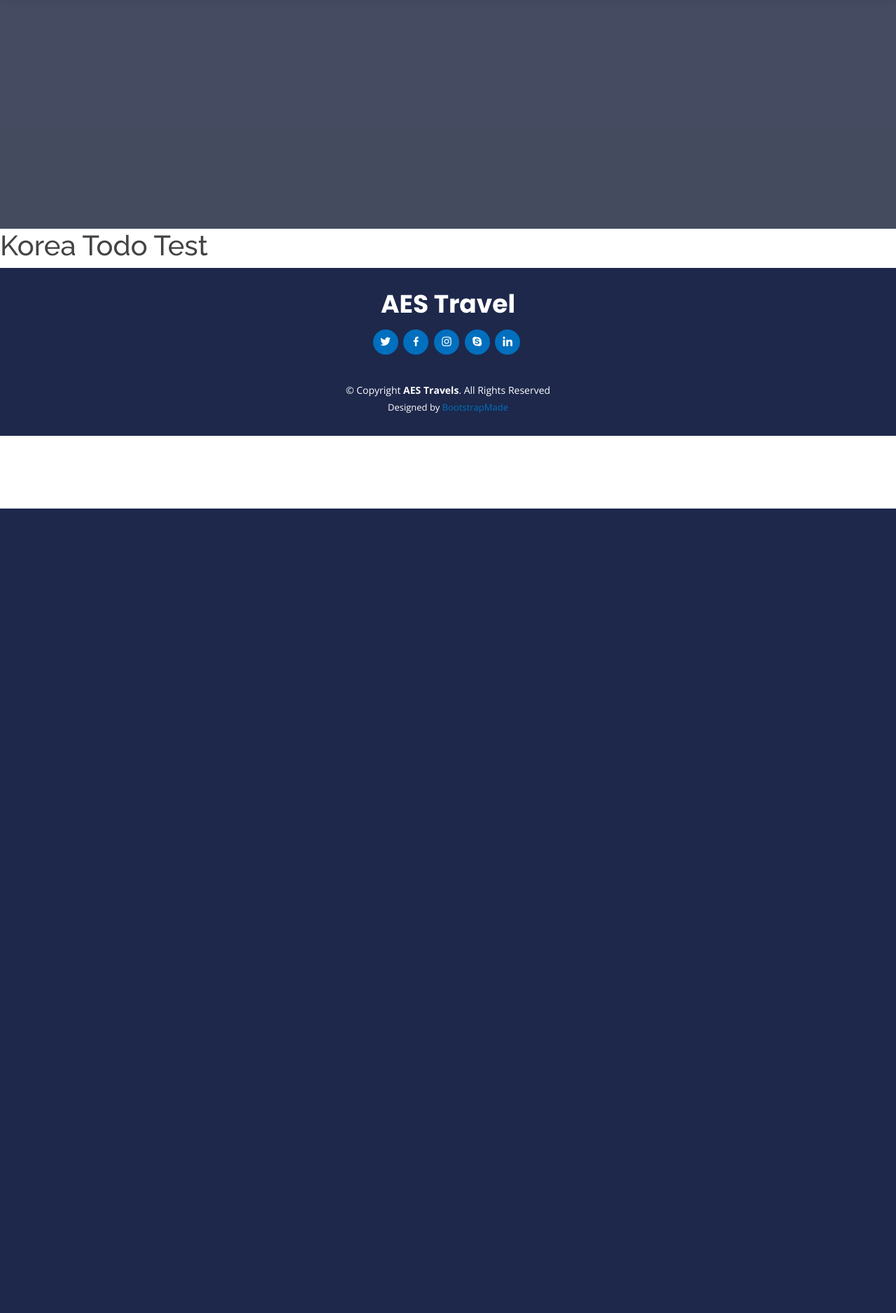
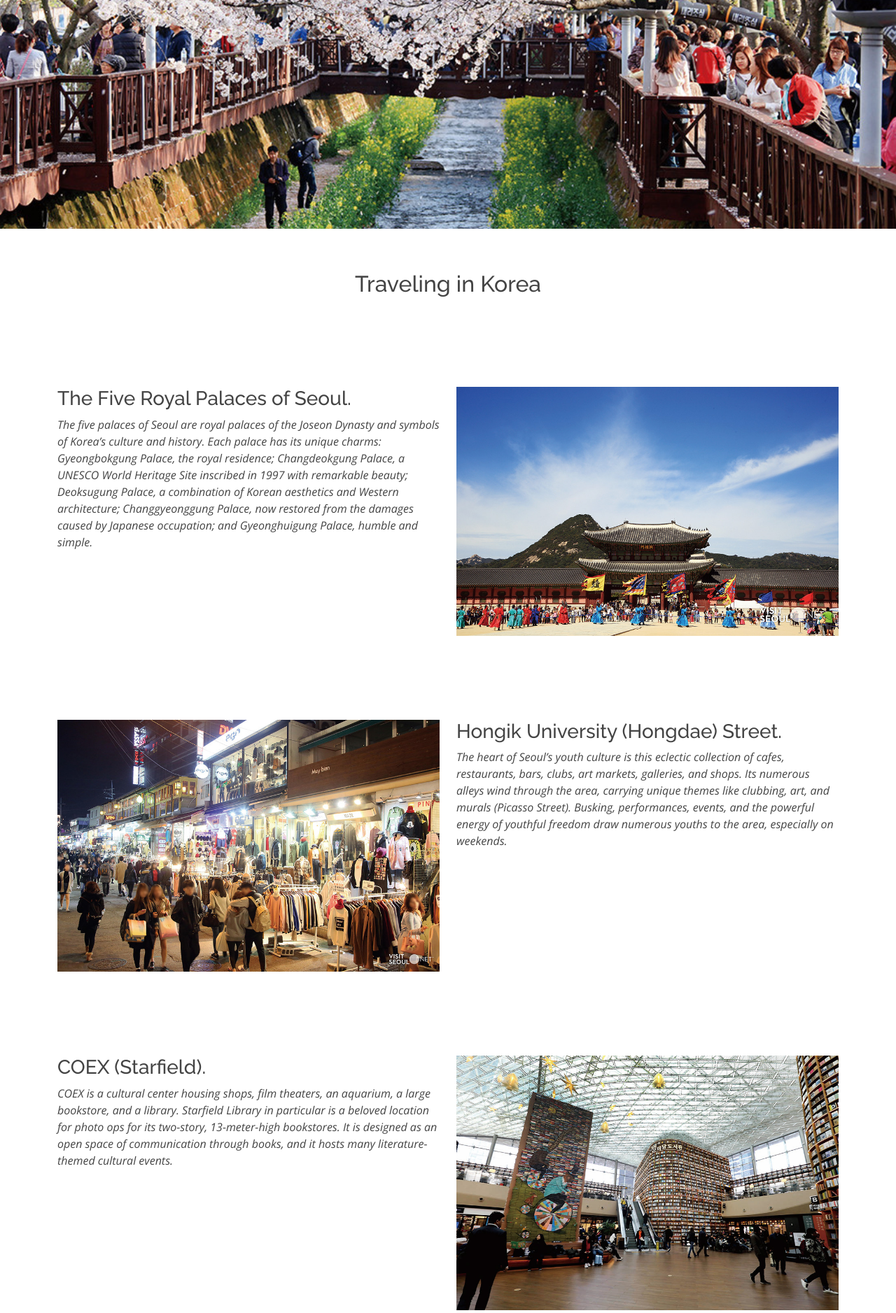
Before and after one commit to ErnestDecina/sdev2004-ca-website, a Flask app: page /ko/todo in a window 1280 px wide. Shown: the part 73-1950 px from the top of the page at 70% size. Before the commit the page ends 800 px from the top, so only its background shows below. Run offline with Flask 3, Linux system fonts and the light colour scheme; some libraries are stand-ins or nearby versions.

Commit message:
Web page no translations

```diff
--- a/sdev2004-ca-website/app/templates/countries/ko/todo.html
+++ b/sdev2004-ca-website/app/templates/countries/ko/todo.html
@@ -7,10 +7,126 @@ Author: Alex Tsang
 -->
 
 
+
 <!-- Korea Todo Body -->
-<section id="hero_2">
+<section id="hero_2" style="background-image: url({{url_for('static', filename='img/ko/todo/header.jpg')}}");>
 </section><!-- End Hero -->
 
 <main id="main">
-    <h1>Korea Todo Test</h1>
+
+    <section id="title" class="title">
+        <div class="container">
+
+          <div style="text-align:center">
+                <h2>Traveling in Korea</h2>
+          </div>
+
+        </div>
+    </section>
+
+
+    <section id="todo-spotone" class="todo-spotone">
+        <div class="container">
+
+          <div class="row">
+            <div class="col-lg-6 order-1 order-lg-2">
+                <img alt="" class="img-fluid" src="{{ url_for('static', filename='img/ko/todo/gyeongpoop.jpg') }}">
+            </div>
+            <div class="col-lg-6 pt-4 pt-lg-0 order-2 order-lg-1 content">
+              <h3>The Five Royal Palaces of Seoul.</h3>
+              <p class="fst-italic">
+                The five palaces of Seoul are royal palaces of the Joseon Dynasty and symbols of Korea’s culture and history. Each palace has its unique charms: Gyeongbokgung Palace, the royal residence; Changdeokgung Palace, a UNESCO World Heritage Site inscribed in 1997 with remarkable beauty; Deoksugung Palace, a combination of Korean aesthetics and Western architecture; Changgyeonggung Palace, now restored from the damages caused by Japanese occupation; and Gyeonghuigung Palace, humble and simple.
+              </p>
+            </div>
+          </div>
+    </section>
+
+
+  <section id="todo-spotone" class="todo-spotone">
+        <div class="container">
+
+          <div class="row">
+            <div class="col-lg-6">
+                <img alt="" class="img-fluid" src="{{ url_for('static', filename='img/ko/todo/hongdae.jpg') }}">
+            </div>
+            <div class="col-lg-6 pt-4 pt-lg-0 order-2 order-lg-1 content">
+              <h3>Hongik University (Hongdae) Street.</h3>
+              <p class="fst-italic">
+                The heart of Seoul’s youth culture is this eclectic collection of cafes, restaurants, bars, clubs, art markets, galleries, and shops. Its numerous alleys wind through the area, carrying unique themes like clubbing, art, and murals (Picasso Street). Busking, performances, events, and the powerful energy of youthful freedom draw numerous youths to the area, especially on weekends.
+              </p>
+            </div>
+          </div>
+    </section>
+
+    <section id="todo-spotthree" class="todo-spotthree">
+        <div class="container">
+
+          <div class="row">
+            <div class="col-lg-6 order-1 order-lg-2">
+                <img alt="" class="img-fluid" src="{{ url_for('static', filename='img/ko/todo/COEX.jpg') }}">
+            </div>
+            <div class="col-lg-6 pt-4 pt-lg-0 order-2 order-lg-1 content">
+              <h3>COEX (Starfield).</h3>
+              <p class="fst-italic">
+                COEX is a cultural center housing shops, film theaters, an aquarium, a large bookstore, and a library. Starfield Library in particular is a beloved location for photo ops for its two-story, 13-meter-high bookstores. It is designed as an open space of communication through books, and it hosts many literature-themed cultural events.
+              </p>
+            </div>
+          </div>
+    </section>
+
+    <section id="todo-spotfour" class="todo-spotfour">
+        <div class="container">
+
+          <div class="row">
+            <div class="col-lg-6">
+                <img alt="" class="img-fluid" src="{{ url_for('static', filename='img/ko/todo/seoulland.jpg') }}">
+            </div>
+            <div class="col-lg-6 pt-4 pt-lg-0 order-2 order-lg-1 content">
+              <h3>Seoul Land.</h3>
+              <p class="fst-italic">
+                Seoul Land has gained popularity as a land of adventures and dreams. Its attractions are organized by themes, such as the World Plaza, Tomorrow Land, Character Town, and Adventure Land. There are about 50 rides, all inspired by Korean animation characters. The amusement park runs a sled slope and a fishing spot in winter. At night, Seoul Land turns into Luna Park decorated with splendid lights.
+              </p>
+            </div>
+          </div>
+    </section>
+
+
+
+    <section id="todo-spotfour" class="todo-spotfour">
+        <div class="container">
+
+          <div class="row">
+            <div class="col-lg-6 order-1 order-lg-2">
+                <img alt="" class="img-fluid" src="{{ url_for('static', filename='img/ko/todo/seomjingang.jpg') }}">
+            </div>
+            <div class="col-lg-6 pt-4 pt-lg-0 order-2 order-lg-1 content">
+              <h3>Seomjingang Train Village in Gokseong</h3>
+              <p class="fst-italic">
+                Seomjingang Train Village is a train-themed park developed from the former Gokseong Station and the discontinued Jeolla Line. The village is home to Dreamland amusement park; the goblin-themed Yosul (Magic) Land; Chichippuppu Playground, where visitors can learn and experience railway history and culture; an animal farm; a VR zone; and a media art exhibition hall. Visitors can also ride the railbike or the steam locomotive.
+              </p>
+            </div>
+          </div>
+    </section>
+
+
+
+    <section class="recent-photos" id="recent-photos">
+        <div class="container">
+            <div class="section-title">
+                <h2>Looking for accommodation?</h2>
+                <p style="text-align: left;"></p>
+                <br>
+                <p>Check out South Korea's places to stay</p>
+                <div>
+                    <img alt="" class="img-fluid" src="url(/static/img/ko/home/1.jpg)">
+                </div>
+
+                <a class="btn-learn-more" href="/ko/booking">Book here</a>
+            </div>
+        </div>
+    </section>
+
+
+
+
 </main>
```
Also changed, not shown: sdev2004-ca-website/app/static/img/ko/todo/COEX.jpg (added), sdev2004-ca-website/app/static/img/ko/todo/gyeongpoop.jpg (added), sdev2004-ca-website/app/static/img/ko/todo/header.jpg (added), sdev2004-ca-website/app/static/img/ko/todo/hongdae.jpg (added), sdev2004-ca-website/app/static/img/ko/todo/seomjingang.jpg (added), sdev2004-ca-website/app/static/img/ko/todo/seoulland.jpg (added).
